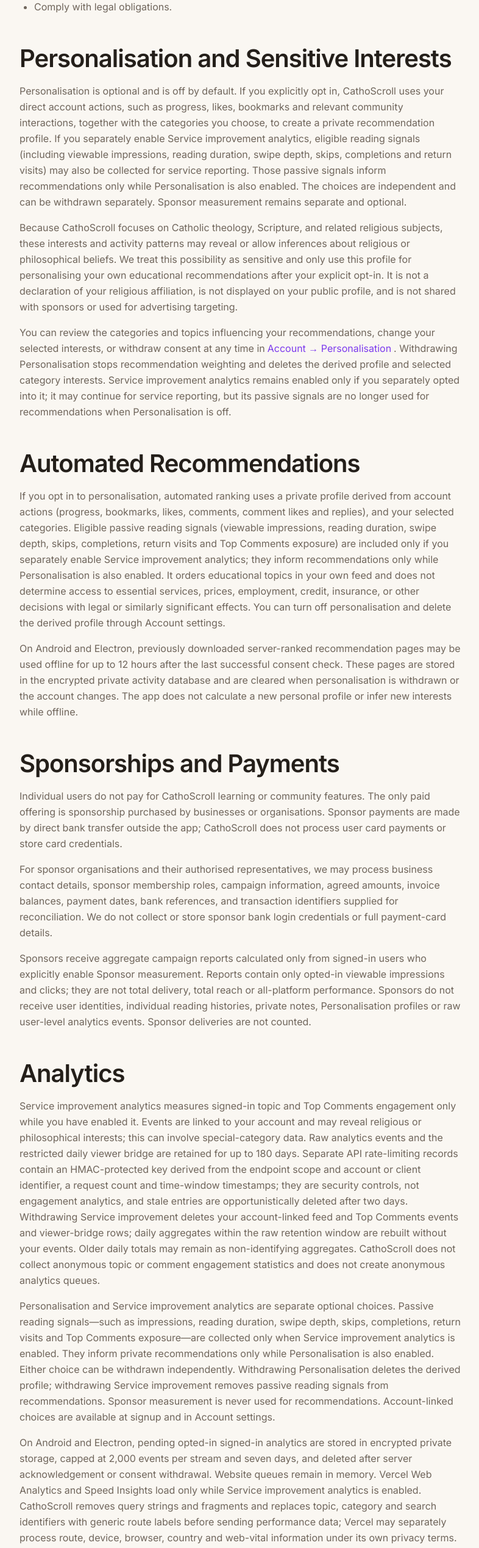
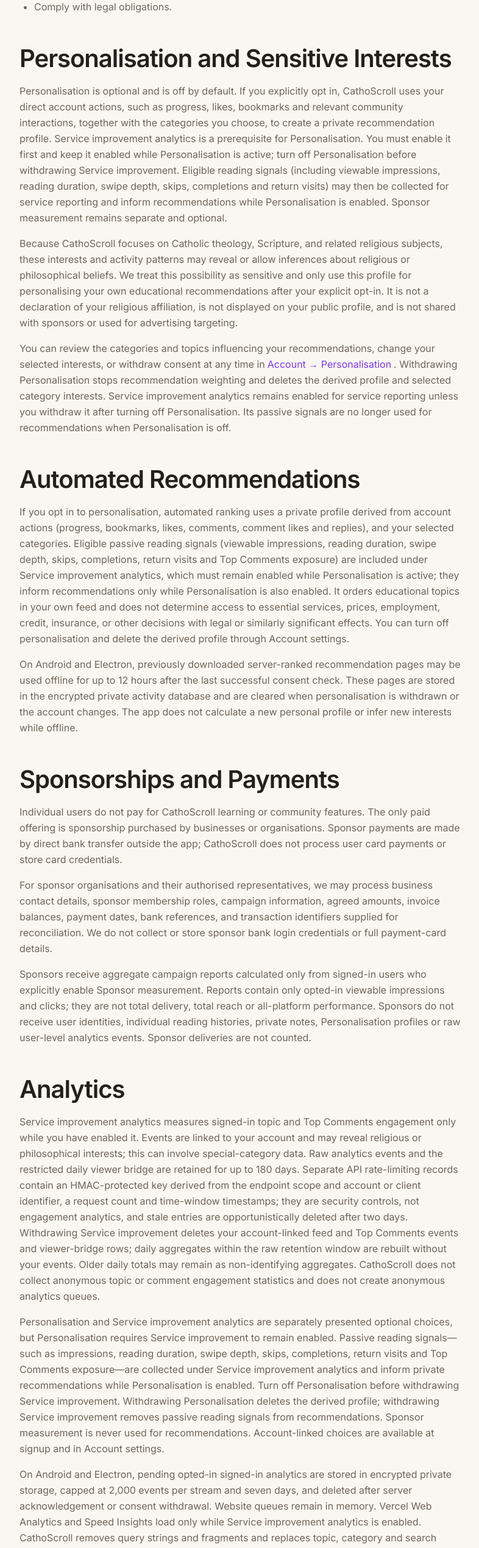
Before and after one commit to joshuaargent/TS_CathoScroll, a Next.js app: page /privacy in a window 1280 px wide. Shown: the part 2600-5138 px from the top of the page at 61% size, without its empty margins (0-786 px from the left). Built offline with nearby package versions, Linux system fonts and the light colour scheme; no server answers.

Commit message:
docs(privacy): clarify personalisation consent dependency

```diff
--- a/src/app/privacy/page.tsx
+++ b/src/app/privacy/page.tsx
@@ -137,12 +137,7 @@ export default function PrivacyPage() {
             Personalisation is optional and is off by default. If you explicitly opt in,
             CathoScroll uses your direct account actions, such as progress, likes, bookmarks and
             relevant community interactions, together with the categories you choose, to create a
-            private recommendation profile. If you separately enable Service improvement
-            analytics, eligible reading signals (including viewable impressions, reading
-            duration, swipe depth, skips, completions and return visits) may also be collected
-            for service reporting. Those passive signals inform recommendations only while
-            Personalisation is also enabled. The choices are independent and can be withdrawn
-            separately. Sponsor measurement remains separate and optional.
+            private recommendation profile. Service improvement analytics is a prerequisite for Personalisation. You must enable it first and keep it enabled while Personalisation is active; turn off Personalisation before withdrawing Service improvement. Eligible reading signals (including viewable impressions, reading duration, swipe depth, skips, completions and return visits) may then be collected for service reporting and inform recommendations while Personalisation is enabled. Sponsor measurement remains separate and optional.
           </p>
 
           <p className="text-text-secondary mt-4 leading-relaxed">
@@ -160,9 +155,7 @@ export default function PrivacyPage() {
             change your selected interests, or withdraw consent at any time in
             <Link href="/account/personalization" className="text-accent mx-1 hover:underline">Account → Personalisation</Link>.
             Withdrawing Personalisation stops recommendation weighting and deletes the derived
-            profile and selected category interests. Service improvement analytics remains enabled
-            only if you separately opted into it; it may continue for service reporting, but its
-            passive signals are no longer used for recommendations when Personalisation is off.
+            profile and selected category interests. Service improvement analytics remains enabled for service reporting unless you withdraw it after turning off Personalisation. Its passive signals are no longer used for recommendations when Personalisation is off.
           </p>
         </section>
 
@@ -174,8 +167,7 @@ export default function PrivacyPage() {
             account actions (progress, bookmarks, likes, comments, comment likes and replies), and your
             selected categories. Eligible passive reading signals (viewable impressions, reading
             duration, swipe depth, skips, completions, return visits and Top Comments exposure)
-            are included only if you separately enable Service improvement analytics; they inform
-            recommendations only while Personalisation is also enabled.
+            are included under Service improvement analytics, which must remain enabled while Personalisation is active; they inform recommendations only while Personalisation is also enabled.
             It orders educational topics in your own feed and does not determine access to
             essential services, prices, employment, credit, insurance, or other decisions with
             legal or similarly significant effects. You can turn off personalisation and delete
@@ -222,11 +214,7 @@ export default function PrivacyPage() {
           </p>
 
           <p className="text-text-secondary mt-4 leading-relaxed">
-            Personalisation and Service improvement analytics are separate optional choices.
-            Passive reading signals—such as impressions, reading duration, swipe depth, skips,
-            completions, return visits and Top Comments exposure—are collected only when Service
-            improvement analytics is enabled. They inform private recommendations only while
-            Personalisation is also enabled. Either choice can be withdrawn independently.
+            Personalisation and Service improvement analytics are separately presented optional choices, but Personalisation requires Service improvement to remain enabled. Passive reading signals—such as impressions, reading duration, swipe depth, skips, completions, return visits and Top Comments exposure—are collected under Service improvement analytics and inform private recommendations while Personalisation is enabled. Turn off Personalisation before withdrawing Service improvement.
             Withdrawing Personalisation deletes the derived profile; withdrawing Service improvement
             removes passive reading signals from recommendations. Sponsor measurement is never used
             for recommendations. Account-linked choices are available at signup and in Account settings.
@@ -345,7 +333,7 @@ export default function PrivacyPage() {
           </p>
 
           <p className="text-text-secondary mt-4 leading-relaxed">
-            While Personalisation is enabled, the private profile uses direct account actions and selected interests. Eligible passive reading signals (including viewable impressions, reading duration, swipe depth, skips, completions, return visits and Top Comments exposure) are used only when Service improvement analytics is separately enabled, and inform recommendations only while both choices are enabled. The passive-signal evidence window is limited to 180 days, with 14-day and 90-day decay horizons. Withdrawing Service improvement stops new passive analytics, removes passive signals from recommendations and clears cached personalised pages that may have used those signals. Withdrawing Personalisation deletes the derived profile and selected category interests. Sponsor measurement remains separate and is never used for recommendation ranking.
+            While Personalisation is enabled, the private profile uses direct account actions, selected interests and eligible passive reading signals collected under the required Service improvement analytics choice. The passive-signal evidence window is limited to 180 days, with 14-day and 90-day decay horizons. Turn off Personalisation before withdrawing Service improvement. Withdrawing Service improvement then stops new passive analytics, removes passive signals from recommendations and clears cached personalised pages that may have used those signals. Withdrawing Personalisation deletes the derived profile and selected category interests; Service improvement remains enabled for service reporting unless you withdraw it afterward. Sponsor measurement remains separate and is never used for recommendation ranking.
           </p>
 
           <p className="text-text-secondary mt-4 leading-relaxed">
```
